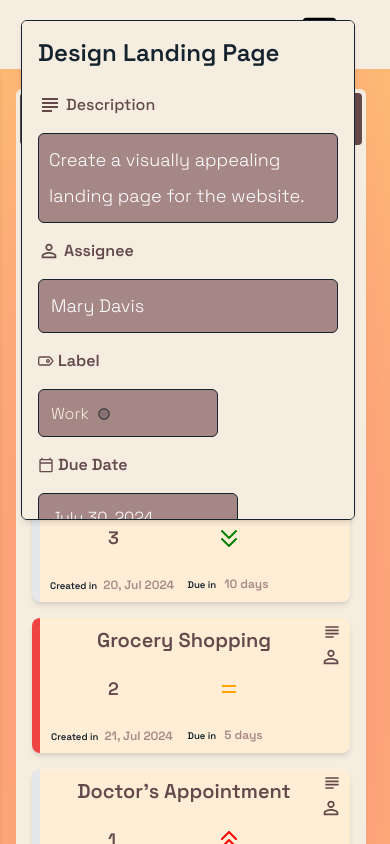
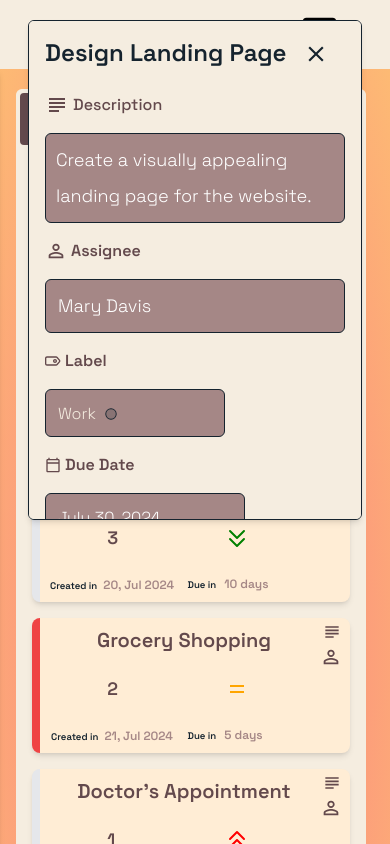
Before and after one commit to jrcopeti/react-kanban-board, a React (Vite) app: page /tasks in a window 390 px wide. Both pictures are taken after a click on the button 310 px from the left and 236 px from the top of the page. Shown: the top 844 px of the page. Built offline with nearby package versions, Linux system fonts and the light colour scheme.

Commit message:
mobile responsive

```diff
--- a/src/components/task/AbsoluteIcons.tsx
+++ b/src/components/task/AbsoluteIcons.tsx
@@ -10,7 +10,8 @@ import DialogDelete from "../ui/DialogDelete";
 import clsx from "clsx";
 function AbsoluteIcons() {
   const { deleteTask } = useKanban();
-  const { task, mouseIsOver, labelToColor, isEditingTitle } = useTask();
+  const { task, mouseIsOver, labelToColor, isEditingTitle, isEditingPriority } =
+    useTask();
   const { label, title, id, assignee, description } = task;
 
   const labelClassName = clsx(
--- a/src/components/task/Points.tsx
+++ b/src/components/task/Points.tsx
@@ -8,17 +8,17 @@ function Points() {
   return (
     <div
       title="Points"
-      className="flex items-center justify-start gap-5 text-lg"
+      className="flex -translate-x-1 items-center justify-start gap-5 text-lg lg:translate-x-0"
     >
       <button
-        className={`${mouseIsOver ? "opacity-100" : "opacity-0"} transform text-2xl transition-transform ease-in-out hover:scale-150 hover:text-pallette-400 hover:opacity-65 dark:hover:text-slate-500`}
+        className={`${mouseIsOver ? "opacity-100" : "opacity-0"} transform text-4xl transition-transform ease-in-out hover:scale-150 hover:text-pallette-400 hover:opacity-65 dark:hover:text-slate-500 lg:text-2xl`}
         onClick={() => updatePoints("down", task)}
       >
         -
       </button>
       <p className="min-w-6 cursor-text">{points}</p>
       <button
-        className={`${mouseIsOver ? "opacity-100" : "opacity-0"} transform text-2xl transition-transform ease-in-out hover:scale-150 hover:text-pallette-400 hover:opacity-65 dark:hover:text-slate-500`}
+        className={`${mouseIsOver ? "opacity-100" : "opacity-0"} transform text-4xl transition-transform ease-in-out hover:scale-150 hover:text-pallette-400 hover:opacity-65 dark:hover:text-slate-500 lg:text-2xl`}
         onClick={() => updatePoints("up", task)}
       >
         +
--- a/src/components/task/TaskCard.tsx
+++ b/src/components/task/TaskCard.tsx
@@ -20,6 +20,7 @@ import {
   PopoverTrigger,
 } from "../@/components/ui/popover";
 import { HiOutlinePencilSquare } from "react-icons/hi2";
+import { PopoverClose } from "@radix-ui/react-popover";
 
 //Lib
 import { useSortable } from "@dnd-kit/sortable";
@@ -27,6 +28,7 @@ import { CSS } from "@dnd-kit/utilities";
 
 //Utils
 import clsx from "clsx";
+import { MdClose } from "react-icons/md";
 
 function TaskCard() {
   const {
@@ -127,12 +129,11 @@ function TaskCard() {
           {/* Content */}
 
           <PopoverContent
-            className="flex w-auto translate-x-[95px] translate-y-[20px] max-h-[500px] sm:max-h-[550px] lg:max-h-[665px] lg:min-h-[540px] lg:min-w-[500px] items-start justify-center overflow-auto rounded-md border border-pallette-600 bg-pallette-100 p-4 lg:p-6"
+            className="flex max-h-[500px] w-auto translate-x-[95px] translate-y-[20px] items-start justify-center overflow-auto rounded-md border border-pallette-600 bg-pallette-100 p-4 sm:max-h-[550px] lg:max-h-[665px] lg:min-h-[540px] lg:min-w-[500px] lg:p-6"
             sideOffset={30}
             side="right"
-
           >
-            <div className="flex max-w-[500px] flex-col items-start gap-4 ">
+            <div className="flex max-w-[500px] flex-col items-start gap-4">
               <h2 className="mb-2 text-center text-2xl font-semibold">
                 {task.title}
               </h2>
@@ -148,6 +149,14 @@ function TaskCard() {
               {/* Due Date */}
               <DueDate />
             </div>
+            <PopoverClose asChild>
+              <button className=" ">
+                <MdClose
+                  className=" absolute right-8 top-5 opacity-100 hover:text-pallette-400 hover:opacity-65 dark:hover:text-slate-500"
+                  size={26}
+                />
+              </button>
+            </PopoverClose>
           </PopoverContent>
         </Popover>
 
--- a/src/context/KanbanContext.tsx
+++ b/src/context/KanbanContext.tsx
@@ -316,7 +316,11 @@ function KanbanProvider({ children }: { children: React.ReactNode }) {
         distance: 100,
       },
     }),
-    useSensor(TouchSensor),
+    useSensor(TouchSensor, {
+      activationConstraint: {
+        distance: 50,
+      },
+    }),
     useSensor(MouseSensor, {
       activationConstraint: {
         distance: 50,
```
